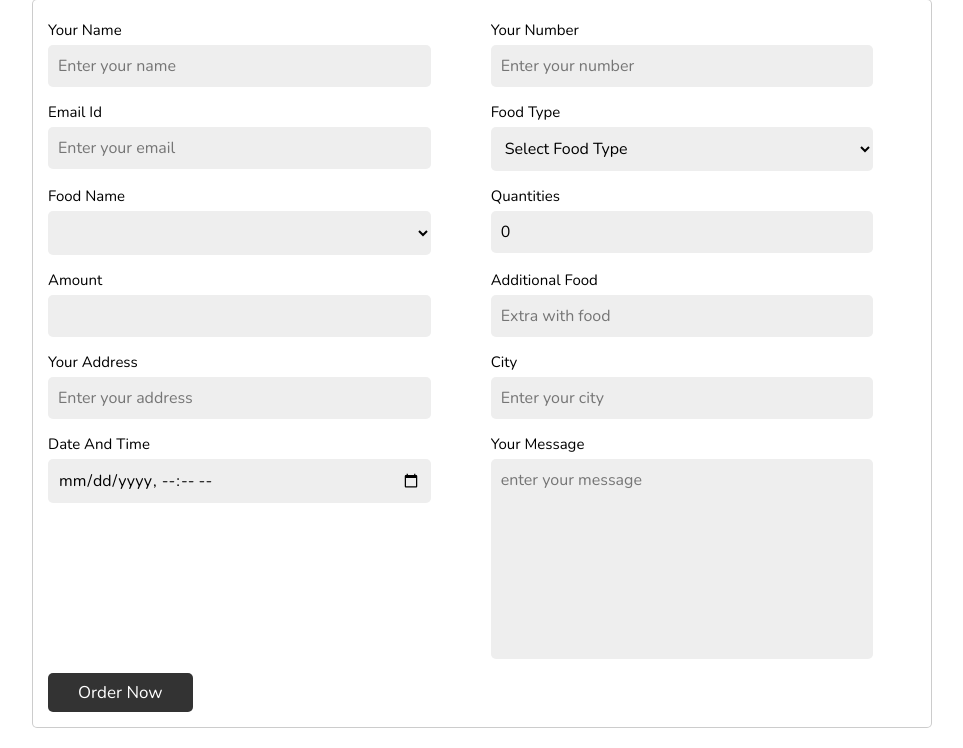
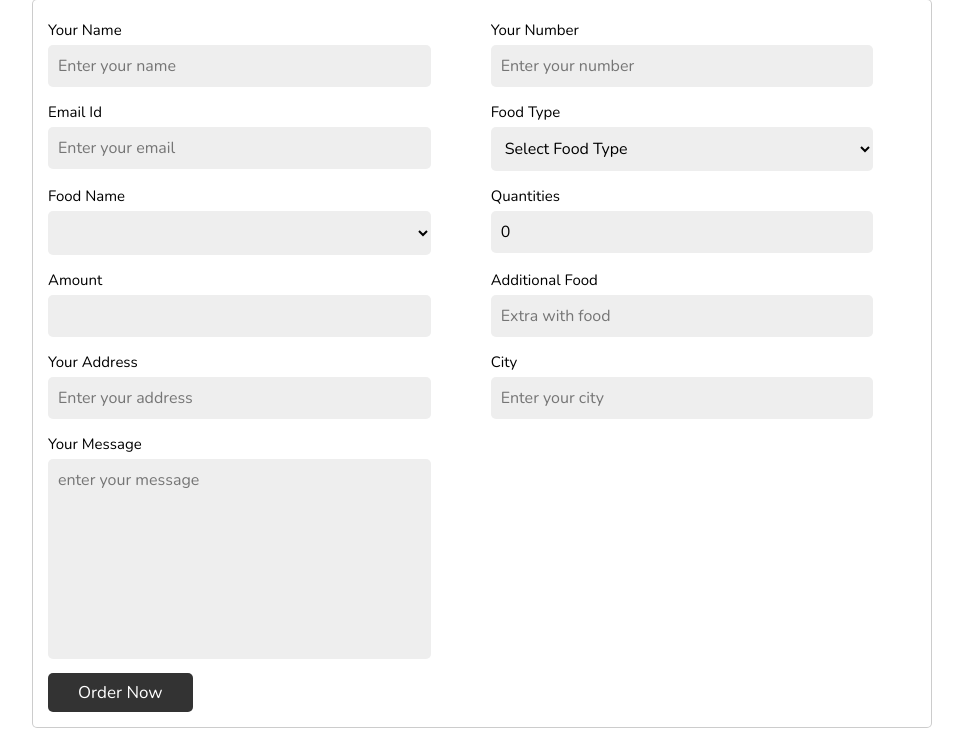
Before and after one commit to Tusharyadav147/Food-Ordering-System-Website-Using-Flask, a Flask app: page /order in a window 1280 px wide. Shown: the part 132-880 px from the top of the page, without its empty margins (158-1121 px from the left). Run offline with Flask 2, Linux system fonts and the light colour scheme; lists and menus that the app fills with data are empty; some libraries are stand-ins or nearby versions.

Commit message:
flask change

```diff
--- a/run.py
+++ b/run.py
@@ -4,7 +4,7 @@ from wtforms import StringField, PasswordField, SubmitField
 from wtforms.validators import DataRequired, Length, EqualTo, Email, NumberRange
 from werkzeug.utils import secure_filename
 import os
-from datetime import date
+from datetime import date, datetime
 import sqlite3
 import random
 SECRET_KEY = os.urandom(32)
@@ -308,9 +308,7 @@ def orderresult():
             additional_food = value["extra_food"]
             address = value["address"]
             city = value["city"]
-            date_time = value["datetime-local"]
-            print(date_time)
-            cursor.execute('INSERT INTO orderdetails values(?,?,?,?,?,?,?,?,?,?,?,?)',(random.randint(1, 100001),name, mob_number,email, food_type, food_name, quantity, amount, additional_food, address, city, date_time))
+            cursor.execute('INSERT INTO orderdetails values(?,?,?,?,?,?,?,?,?,?,?,?)',(random.randint(1, 100001),name, mob_number,email, food_type, food_name, quantity, amount, additional_food, address, city, datetime.now()))
             connection.commit()
             cursor.close()
             return render_template("bill.html", value = [[name, email, food_name, int(quantity), int(amount), date_time, 10]])
--- a/templates/Order.html
+++ b/templates/Order.html
@@ -175,10 +175,6 @@
         </div>
         <div class="inputBox">
             <div class="input">
-                <span>Date and Time</span>
-                <input type="datetime-local" name="datetime-local">
-            </div>
-            <div class="input">
                 <span>Your Message</span>
                 <textarea name="" placeholder="enter your message" id="" cols="30" rows="10"></textarea>
             </div>
```
